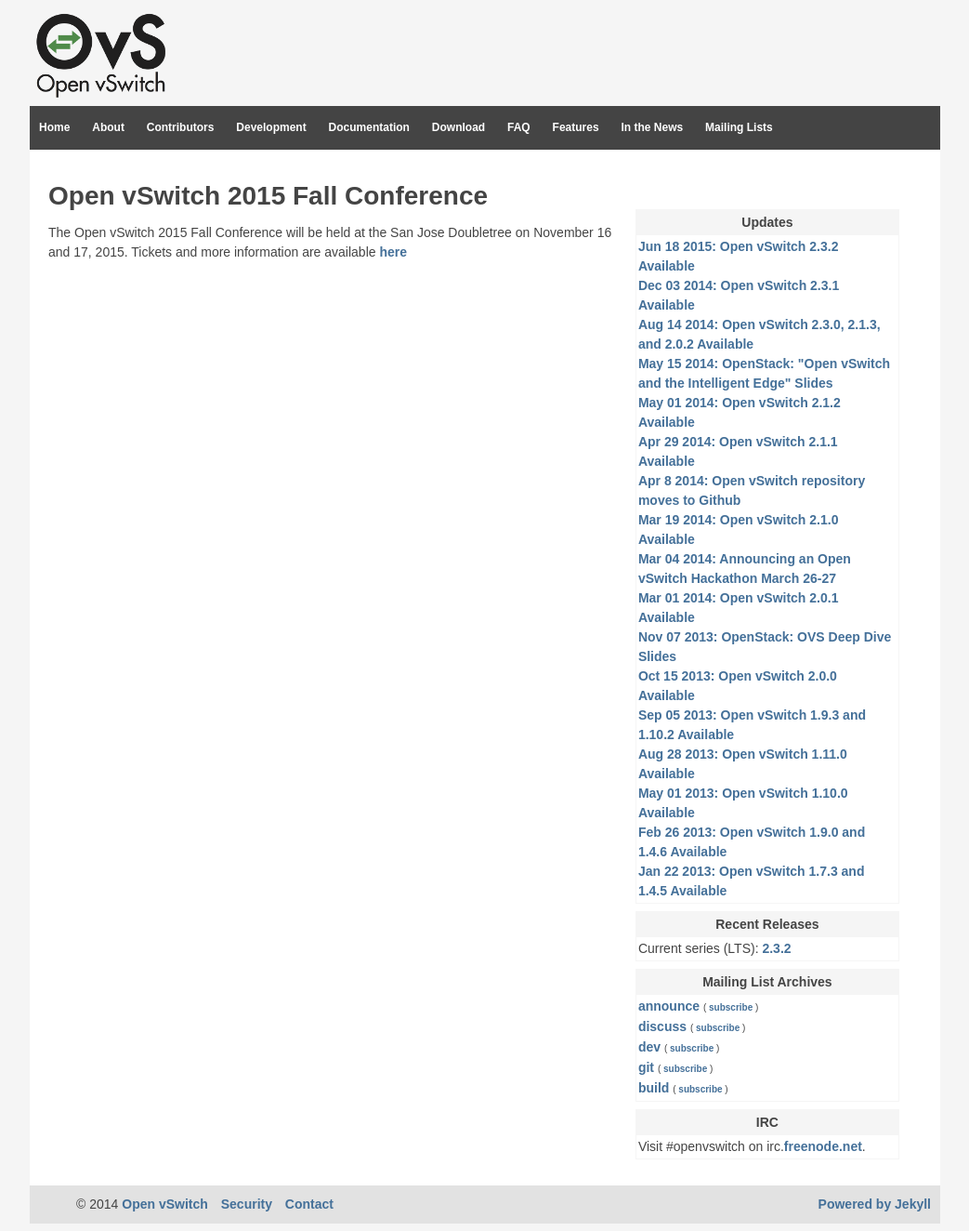
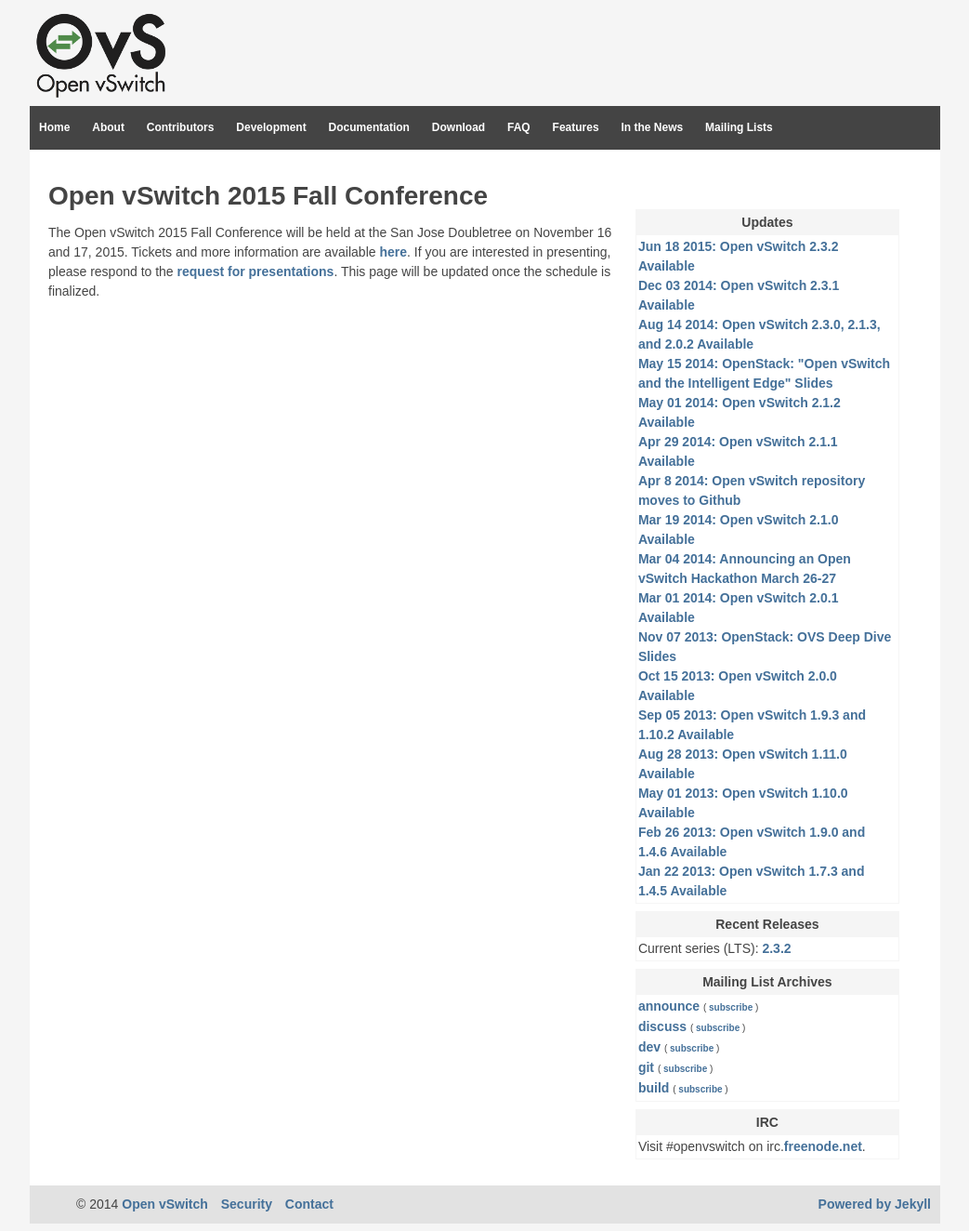
Before and after one commit to openvswitch/openvswitch.github.io, a Jekyll site: the page built from support/ovscon2015/index.html, in a window 1280 px wide. Shown: the whole page at 93% size, without its empty margins (118-1161 px from the left). Built offline with Jekyll 4.4.1, drawn with Linux system fonts in a browser that asks for light colours.

Commit message:
OVSCon2015: Add link to RFP.

```diff
--- a/support/ovscon2015/index.html
+++ b/support/ovscon2015/index.html
@@ -19,5 +19,11 @@
 <p>
 The Open vSwitch 2015 Fall Conference will be held at the San Jose
 Doubletree on November 16 and 17, 2015.  Tickets and more information
-are available <a href=https://www.eventbrite.com/e/open-vswitch-fall-2015-conference-tickets-18029784571>here</a>
+are available <a href=https://www.eventbrite.com/e/open-vswitch-fall-2015-conference-tickets-18029784571>here</a>.
+
+If you are interested in presenting, please respond to the <a
+href="http://openvswitch.org/pipermail/announce/2015-August/000076.html">request
+for presentations</a>.
+
+This page will be updated once the schedule is finalized.
 </p>
```
